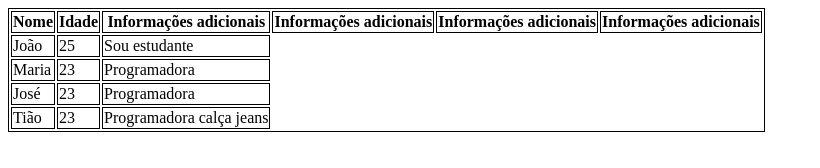
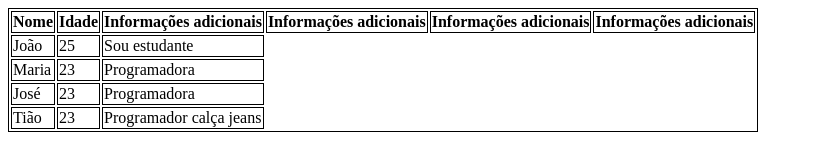
Before and after one commit to Rodrigo-Troina/aula-tabela, a plain HTML site: page index.html in a window 1280 px wide. Shown: the whole page, without its empty margins (0-820 px from the left). Drawn offline with Linux system fonts and the light colour scheme.

Commit message:
trocado de programadora para programador

```diff
--- a/index.html
+++ b/index.html
@@ -42,7 +42,7 @@
         <tr>
             <td>Tião</td>
             <td>23</td>
-            <td>Programadora calça jeans</td>
+            <td>Programador calça jeans</td>
         </tr>
 
         </tbody>
```
